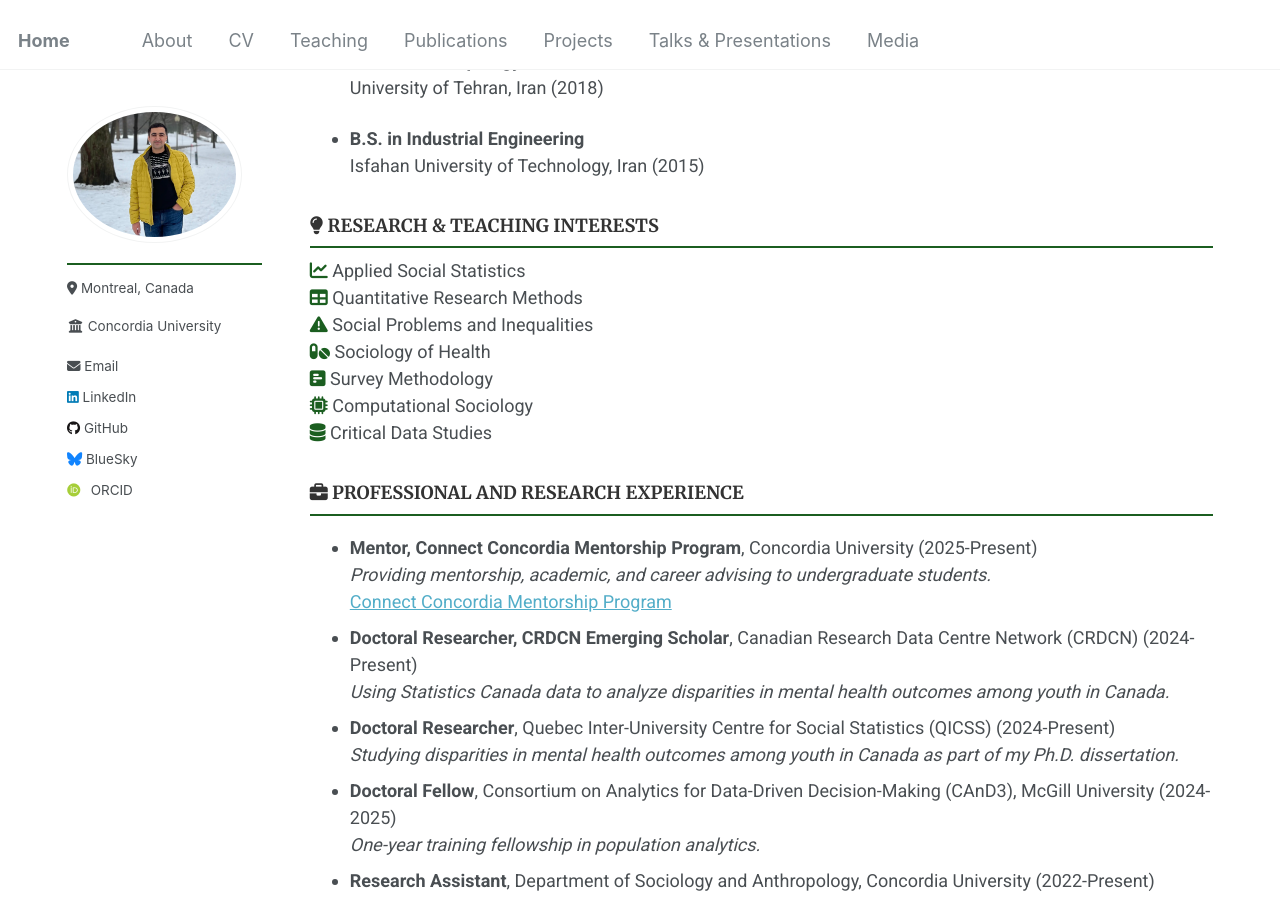
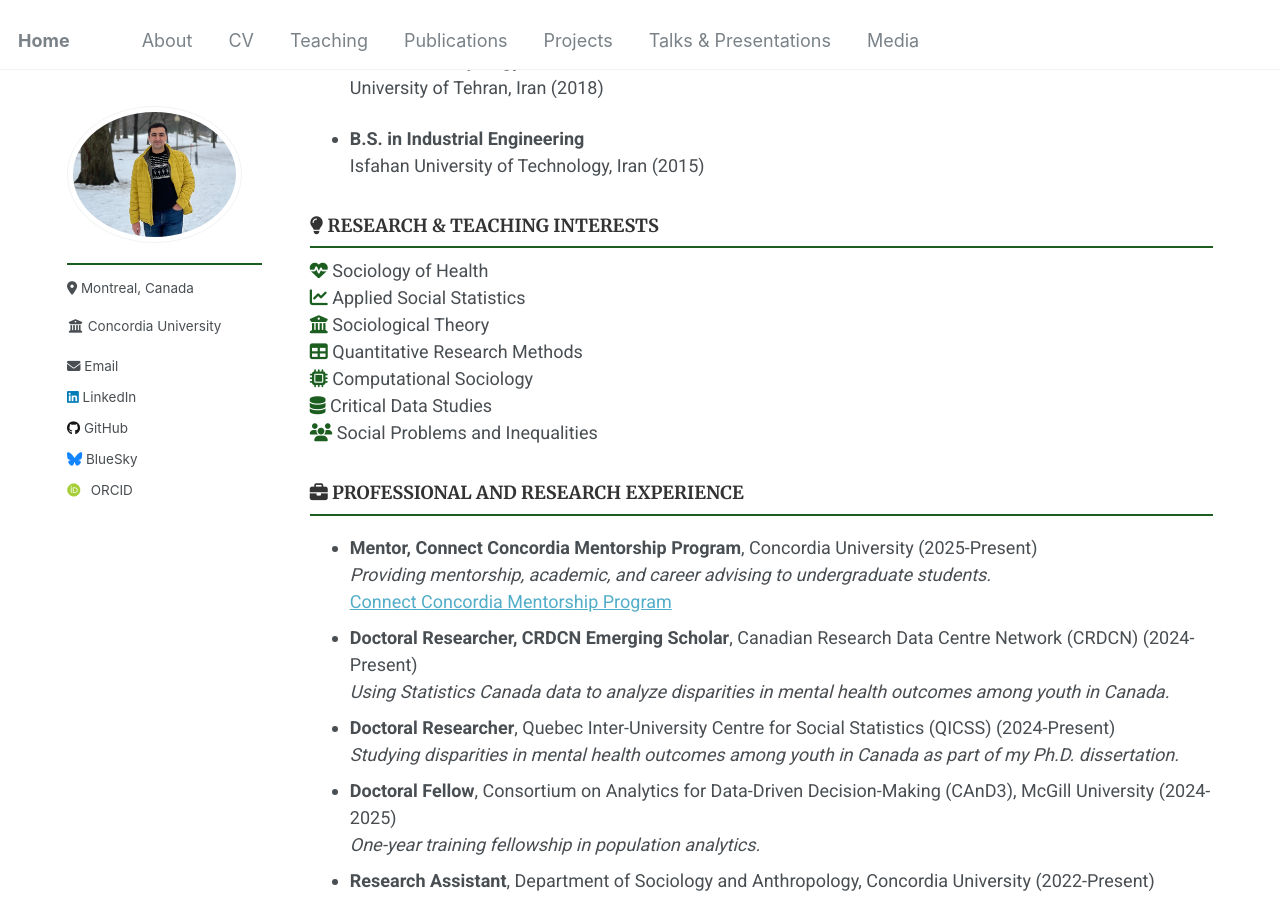
Before and after one commit to Mohsnmonji/mohsnmonji.github.io, a Jekyll site: the page built from _pages/Curriculum Vitae.md, in a window 1280 px wide and 900 px high, scrolled down 333 px. Built offline with Jekyll 4.4.1, drawn with Linux system fonts in a browser that asks for light colours; some web fonts are replaced.

Commit message:
Update Curriculum Vitae.md

```diff
--- a/_pages/Curriculum Vitae.md
+++ b/_pages/Curriculum Vitae.md
@@ -33,18 +33,17 @@ author_profile: true
   Isfahan University of Technology, Iran (2015)
 
 
-<!-- RESEARCH INTERESTS -->
+<!-- RESEARCH & TEACHING INTERESTS -->
 <h3><i class="fas fa-lightbulb"></i> RESEARCH & TEACHING INTERESTS</h3>
 <div>
+  <i class="fas fa-heartbeat" style="color: #1B5E20;"></i> Sociology of Health<br>
   <i class="fas fa-chart-line" style="color: #1B5E20;"></i> Applied Social Statistics<br>
+  <i class="fas fa-university" style="color: #1B5E20;"></i> Sociological Theory<br>
   <i class="fas fa-table" style="color: #1B5E20;"></i> Quantitative Research Methods<br>
-  <i class="fas fa-exclamation-triangle" style="color: #1B5E20;"></i> Social Problems and Inequalities<br>
-  <i class="fas fa-pills" style="color: #1B5E20;"></i> Sociology of Health<br>
-  <i class="fas fa-poll-h" style="color: #1B5E20;"></i> Survey Methodology<br>
   <i class="fas fa-microchip" style="color: #1B5E20;"></i> Computational Sociology<br>
-  <i class="fas fa-database" style="color: #1B5E20;"></i> Critical Data Studies
+  <i class="fas fa-database" style="color: #1B5E20;"></i> Critical Data Studies<br>
+  <i class="fas fa-users" style="color: #1B5E20;"></i> Social Problems and Inequalities
 </div>
-
 
 ### <i class="fas fa-briefcase"></i> PROFESSIONAL AND RESEARCH EXPERIENCE
 - **Mentor, Connect Concordia Mentorship Program**, Concordia University (2025-Present)
```
